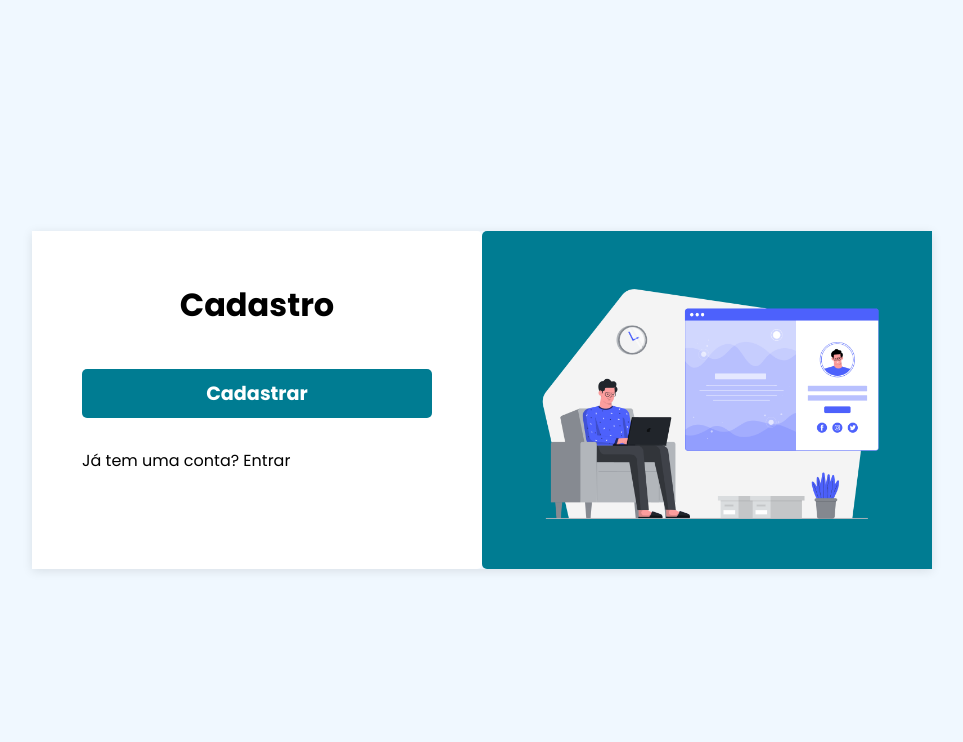
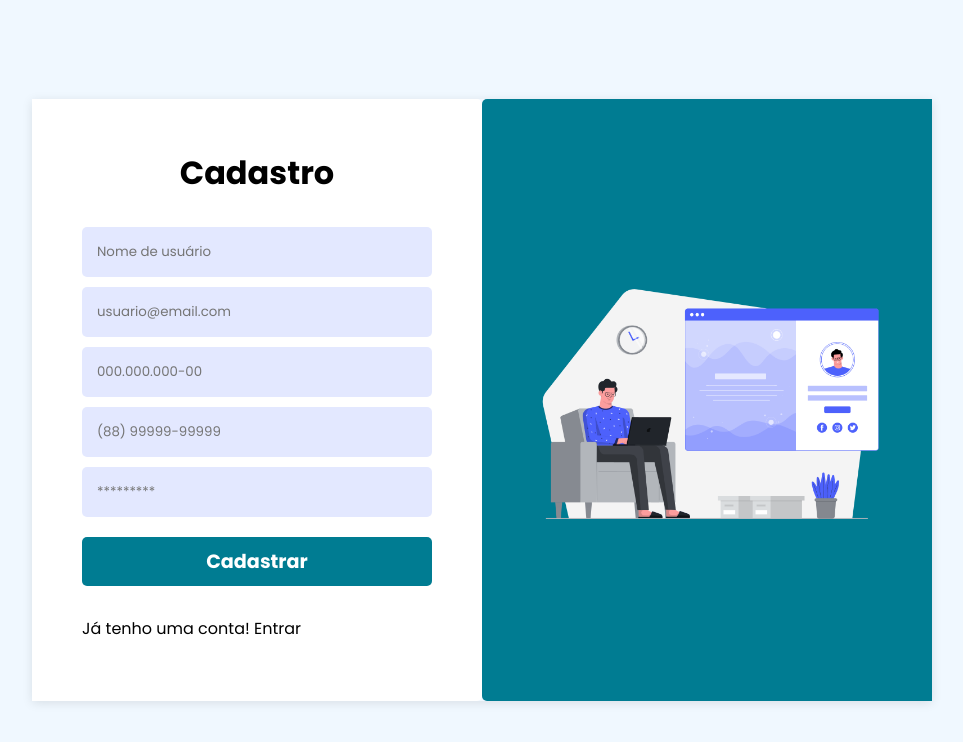
Before and after one commit to luccaszzzz/proj_reservatorio, a Django app: page /cadastro/ in a window 1280 px wide. Shown: the top 742 px of the page, without its empty margins (158-1121 px from the left). Run offline with Django 5.2, Linux system fonts and the light colour scheme.

Commit message:
Ajustes em cadastro e cadastrar reservatorios

```diff
--- a/templates/cadastro.html
+++ b/templates/cadastro.html
@@ -15,16 +15,57 @@
   </head>
   <body>
     <div class="login-container">
-      <form class="login-box" method="post">
-        {% csrf_token %}
+      <form class="login-box" action="#">
         <h1 class="login-title">Cadastro</h1>
 
-        <!-- Renderiza os campos do formulário -->
-        {{ form.as_p }}
+        <!-- <label for="user">Nome de usuário</label> -->
+        <input
+        class="login-user"
+        type="text"
+        id="user"
+        placeholder="Nome de usuário"
+        required
+        />
+
+        <!-- <label for="email">E-mail</label> -->
+        <input
+        class="login-email"
+        type="email"
+        id="email"
+        placeholder="usuario@email.com"
+        required
+        />
+
+        <!-- <label for="cpf">CPF</label> -->
+        <input
+        class="login-cpf"
+        type="number"
+        id="cpf"
+        placeholder="000.000.000-00"
+        required
+        />
+
+        <!-- <label for="tel">Telefone</label> -->
+        <input
+        class="login-phone"
+        type="tel"
+        id="tel"
+        placeholder="(88) 99999-99999"
+        required
+        />
+
+        <!-- <label for="password">Senha</label> -->
+        <input
+          class="login-password"
+          type="password"
+          id="password"
+          placeholder="*********"
+          required
+        />
 
         <button class="login-btn" type="submit">Cadastrar</button>
 
-        <a class="login-recovery-password" href="{% url 'login' %}">Já tem uma conta? Entrar</a>
+        <a class="login-recovery-password" href="{% url 'login' %}">Já tenho uma conta! Entrar</a>
       </form>
 
       <div class="login-img-box">
```
Also changed, not shown: templates/reservatorio/cadastrar_reservatorio.html (line endings or trailing spaces).
